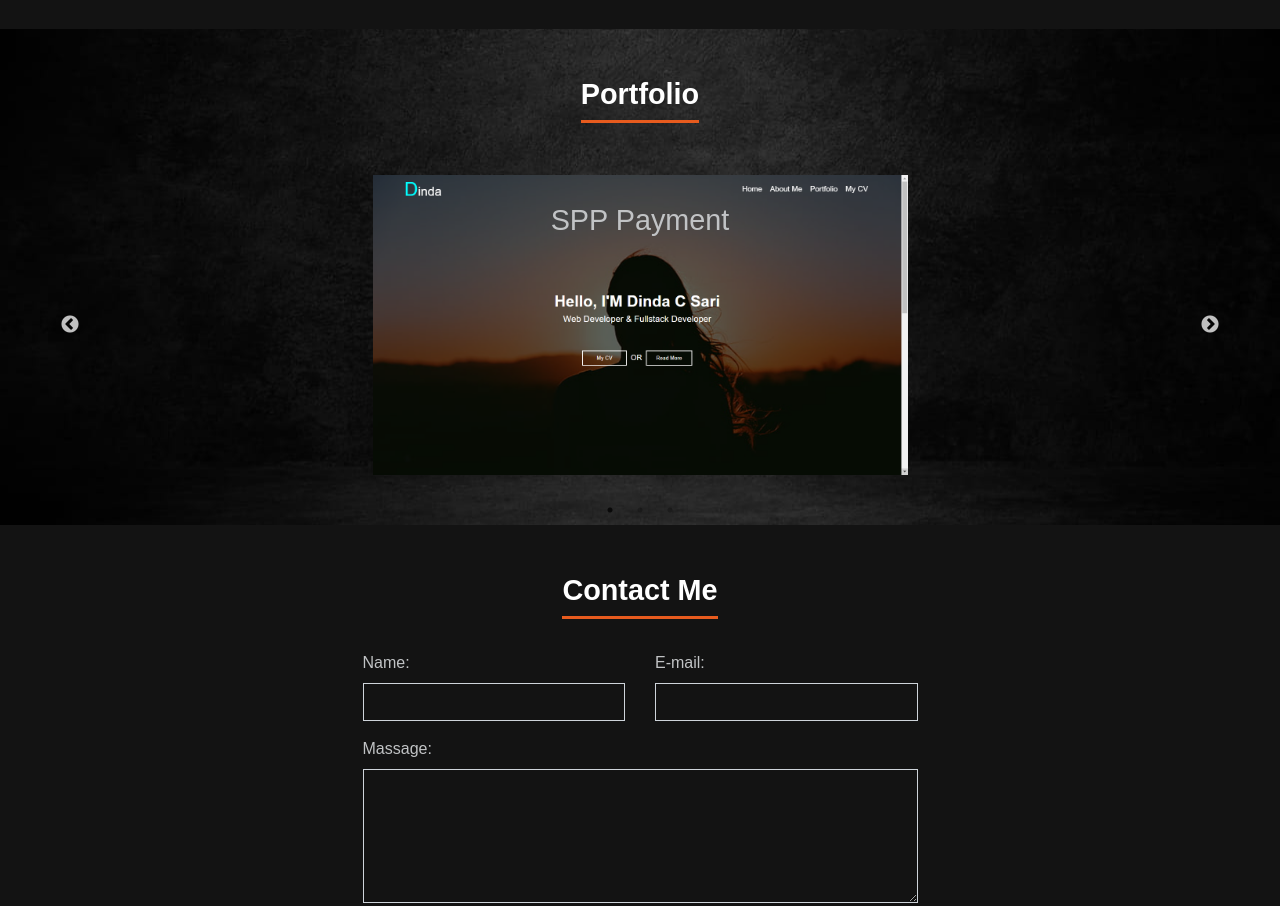
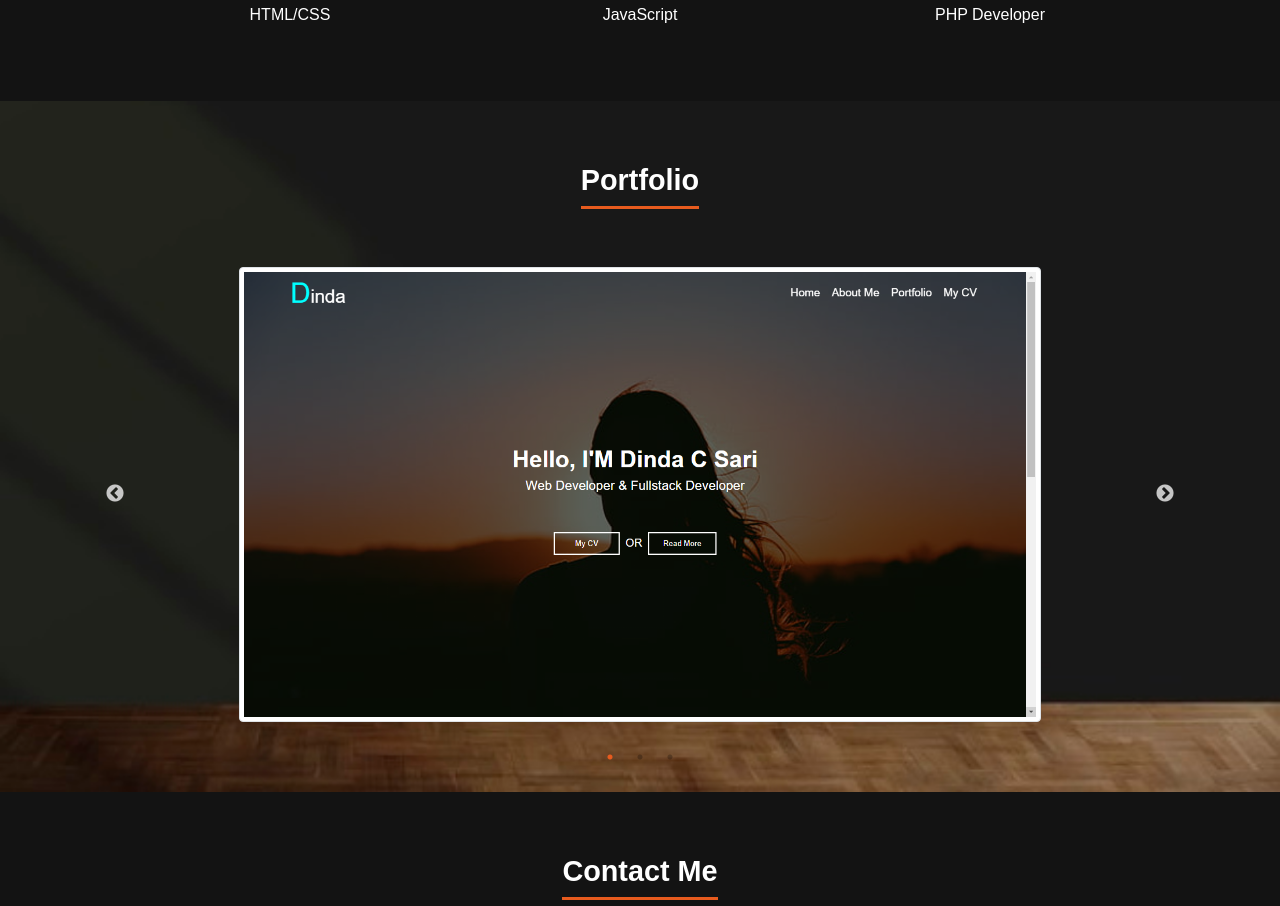
Before and after one commit to dindacs/dindacs.github.io, a plain HTML site: page index.htm in a window 1280 px wide. Shown: the part 1367-2273 px from the top of the page. Drawn offline with Linux system fonts and the light colour scheme.

Commit message:
memperbaiki tampilan portfolio mengunakan img-thumnail

```diff
--- a/asset/css/style.css
+++ b/asset/css/style.css
@@ -89,6 +89,7 @@ header{
   font-size: 1.8rem;
   font-weight: bold;
   border-bottom: 3px solid #e75b1e;
+  margin: 30px 0;
 }
 
 .text-me p{
@@ -242,25 +243,30 @@ header{
 }
 /* **************** */
 .project{
-  background-image: url(../../image/background1.jpg);
+  background-image: url(../../image/bc-1.jpg);
   width: 100%;
   background-position: center;
   background-size: cover;
   overflow: hidden;
+  margin-top: 50px;
 }
 
 .single-item{
   padding: 20px;
+  margin: 0 0 50px 0!important;
 }
 
-.single-item span{
-  font-size: 1.8rem;
-  color: #c1c3c5;
-  position: absolute;
+.slick-dots li.slick-active button:before{
+  opacity: 1.75;
+  color: #e75b1e;
 }
 
-.project .card{
-  border-radius: 0;
+.slick-prev{
+  left: 20px;
+}
+
+.slick-next{
+  right: 20px;
 }
 /* **************** */
 
--- a/index.htm
+++ b/index.htm
@@ -58,6 +58,7 @@
     </div>
   </header>
 
+  <!-- About Me End -->
   <div class="container mt-4 about-me" id="abm">
     <div class="text-me mt-4 d-flex justify-content-center p-2">
       <h1 class="pb-2">
@@ -114,10 +115,11 @@
       </div>
     </div>
   </div>
+  <!-- About Me End -->
 
   <!-- Project start -->
-  <div class="mb-4 project" id="pjct">
-    <div class="text-me mt-4 d-flex justify-content-center p-4">
+  <div class="mb-4 project border-0" id="pjct">
+    <div class="text-me mt-4 d-flex justify-content-center p-2">
       <h1 class="pb-2">
         Portfolio
       </h1>
@@ -125,32 +127,22 @@
 
     <div class="container">
       <div class="d-flex justify-content-center single-item">
-        <div class="d-flex justify-content-center">
-          <img src="image/ss4.png" class="img-responsive w-50">
-          <br>
-          <span class="pt-4 d-flex align-content-between justify-content-between">
-            SPP Payment
-          </span>
+        <div class="d-flex justify-content-center ">
+          <img src="image/ss4.png" class="img-responsive mx-auto d-block img-thumbnail w-75">
         </div>
-        <div class="d-flex justify-content-center">
-          <img src="image/ss2.png" class="img-responsive w-50">
-          <span class="pt-4">
-            SPP Payment
-          </span>
+        <div class=" d-flex justify-content-center">
+          <img src="image/ss2.png" class="img-responsive mx-auto d-block img-thumbnail w-75">
         </div>
-        <div class="d-flex justify-content-center">
-          <img src="image/ss3.png" class="img-responsive w-50">
-          <span class="pt-4">
-            SPP Payment
-          </span>
+        <div class=" d-flex justify-content-center">
+          <img src="image/ss3.png" class="img-responsive mx-auto d-block img-thumbnail w-75">
         </div>
       </div>
     </div>
   </div>
   <!-- Project end -->
 
-  <div class="container mb-4 contact" id="cont">
-    <div class="text-me mt-4 d-flex justify-content-center p-4">
+  <div class=" container mb-4 contact" id="cont">
+    <div class="text-me mt-4 d-flex justify-content-center p-2">
       <h1 class="pb-2">
         Contact Me
       </h1>
```
Also changed, not shown: image/bc-1 - Copy.jpg (added), image/bc-1.jpg (added).
